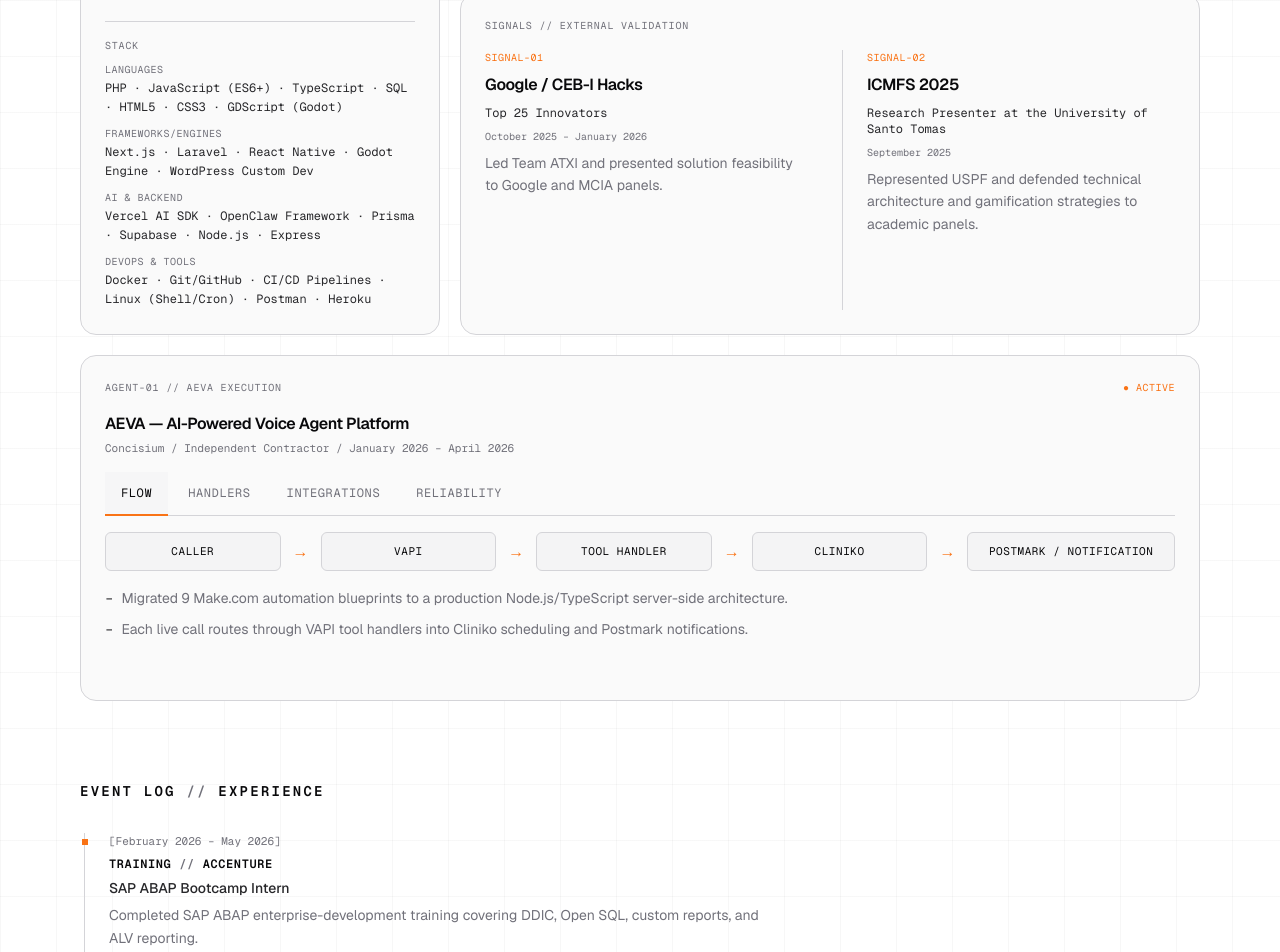
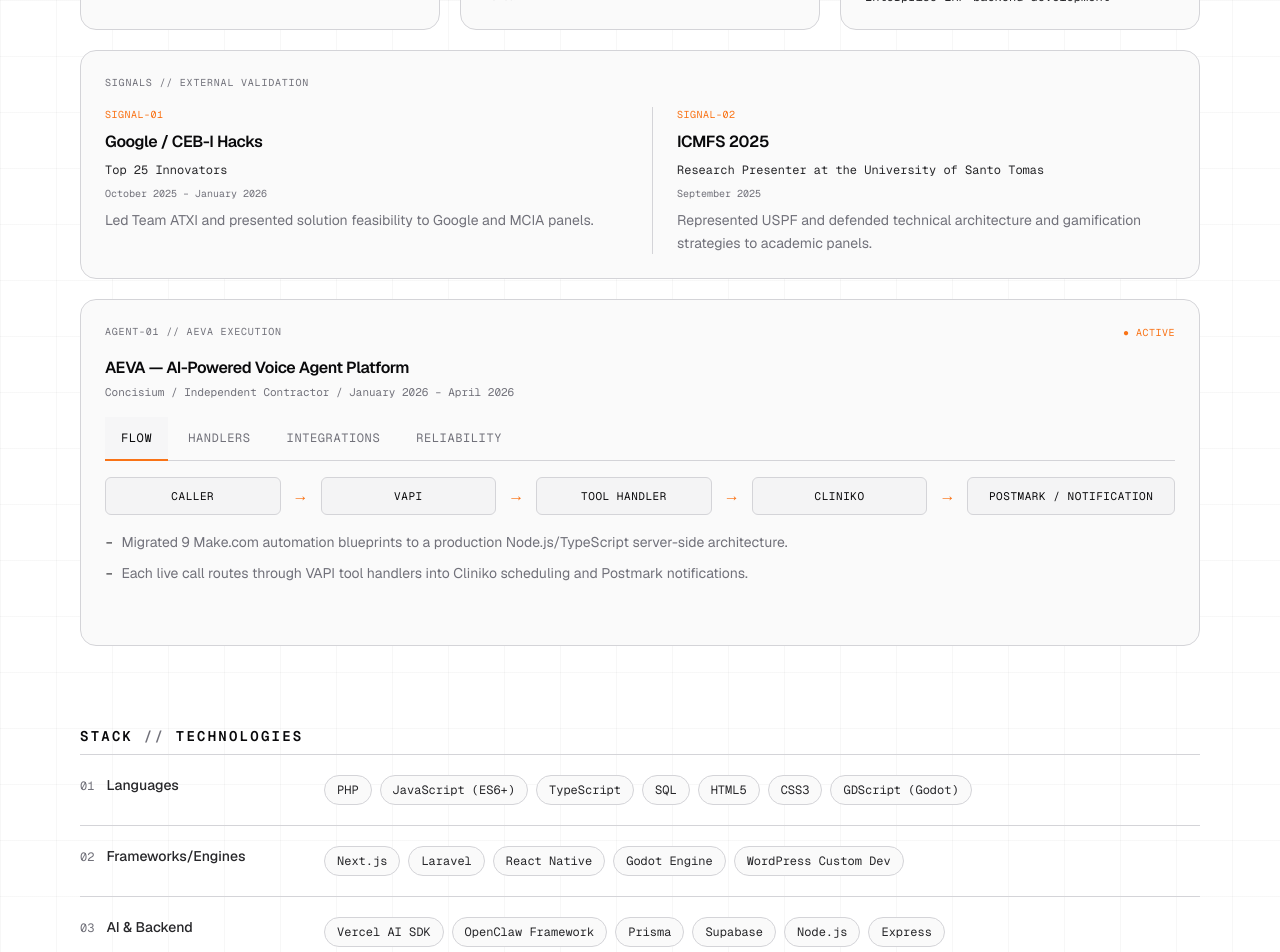
Before and after one commit to coderekamplayo/portfolio-website, a Next.js app: page / in a window 1280 px wide. Shown: the part 1120-2072 px from the top of the page. Built offline with nearby package versions, Linux system fonts and the light colour scheme.

Commit message:
feat: add StackSection component to showcase technology stack and update BentoGrid layout for improved responsiveness

```diff
--- a/src/app/page.tsx
+++ b/src/app/page.tsx
@@ -1,5 +1,6 @@
 import { Hero } from "@/components/Hero";
 import { BentoGrid } from "@/components/BentoGrid";
+import { StackSection } from "@/components/StackSection";
 import { LinearTimeline } from "@/components/LinearTimeline";
 import { FooterCta } from "@/components/FooterCta";
 import { jsonLd } from "@/data/jsonld";
@@ -18,6 +19,7 @@
       <div className="mx-auto max-w-6xl space-y-16 px-4 py-12 md:space-y-20 md:py-20">
         <Hero />
         <BentoGrid />
+        <StackSection />
         <LinearTimeline />
         <FooterCta />
 
--- a/src/components/BentoGrid.tsx
+++ b/src/components/BentoGrid.tsx
@@ -6,14 +6,14 @@
 
 /* DOM order matches the mobile reading order (flagship first).
    Desktop uses md:order-* + spans to compose the bento layout:
-   row 1: Bio (tall) / TOPCIT / Accenture — row 2: Competitive — row 3: AEVA. */
+   row 1: Bio / TOPCIT / Accenture — row 2: Competitive — row 3: AEVA. */
 export function BentoGrid() {
   return (
     <div className="grid grid-cols-1 gap-5 md:grid-cols-3">
       <AevaFlowCard className="md:order-5 md:col-span-3" />
       <TopcitCard className="md:order-2" />
-      <BioCard className="md:order-1 md:row-span-2" />
-      <CompetitiveCard className="md:order-4 md:col-span-2" />
+      <BioCard className="md:order-1" />
+      <CompetitiveCard className="md:order-4 md:col-span-3" />
       <AccentureCard className="md:order-3" />
     </div>
   );
--- /dev/null
+++ b/src/components/StackSection.tsx
@@ -0,0 +1,45 @@
+import { resumeData } from "@/data/resume";
+
+export function StackSection() {
+  const { skills } = resumeData;
+
+  return (
+    <section id="stack" aria-labelledby="stack-heading" className="flex flex-col gap-2">
+      <h2
+        id="stack-heading"
+        className="font-mono text-sm font-semibold uppercase tracking-[0.16em] text-foreground"
+      >
+        STACK <span className="text-muted">{"//"}</span> TECHNOLOGIES
+      </h2>
+
+      <div className="divide-y divide-border border-y border-border">
+        {skills.map((category, i) => (
+          <div
+            key={category.name}
+            className="grid gap-3 py-5 md:grid-cols-[220px_1fr] md:gap-6"
+          >
+            <div className="flex items-baseline gap-3">
+              <span className="font-mono text-xs tabular-nums text-muted">
+                {String(i + 1).padStart(2, "0")}
+              </span>
+              <h3 className="font-sans text-sm font-medium text-soft">
+                {category.name}
+              </h3>
+            </div>
+
+            <ul className="flex flex-wrap items-center gap-2">
+              {category.items.map((item) => (
+                <li
+                  key={item}
+                  className="rounded-full border border-border bg-panel px-3 py-1.5 font-mono text-xs text-soft transition-colors duration-150 hover:border-muted"
+                >
+                  {item}
+                </li>
+              ))}
+            </ul>
+          </div>
+        ))}
+      </div>
+    </section>
+  );
+}
--- a/src/components/cards/BioCard.tsx
+++ b/src/components/cards/BioCard.tsx
@@ -2,7 +2,7 @@
 import { Card } from "@/components/ui/Card";
 
 export function BioCard({ className }: { className?: string }) {
-  const { contact, identity, skills } = resumeData;
+  const { contact, identity } = resumeData;
 
   const rows = [
     { term: "ROLE", value: contact.title },
@@ -27,22 +27,6 @@
       <p className="font-sans text-sm leading-relaxed text-muted">
         {identity.summary}
       </p>
-
-      <div className="flex flex-col gap-2 border-t border-border pt-4">
-        <h3 className="terminal-label">STACK</h3>
-        <dl className="flex flex-col gap-2">
-          {skills.map((category) => (
-            <div key={category.name} className="flex flex-col gap-0.5">
-              <dt className="font-mono text-[10px] uppercase tracking-wider text-muted">
-                {category.name}
-              </dt>
-              <dd className="font-mono text-xs leading-relaxed text-soft">
-                {category.items.join(" · ")}
-              </dd>
-            </div>
-          ))}
-        </dl>
-      </div>
     </Card>
   );
 }
```
